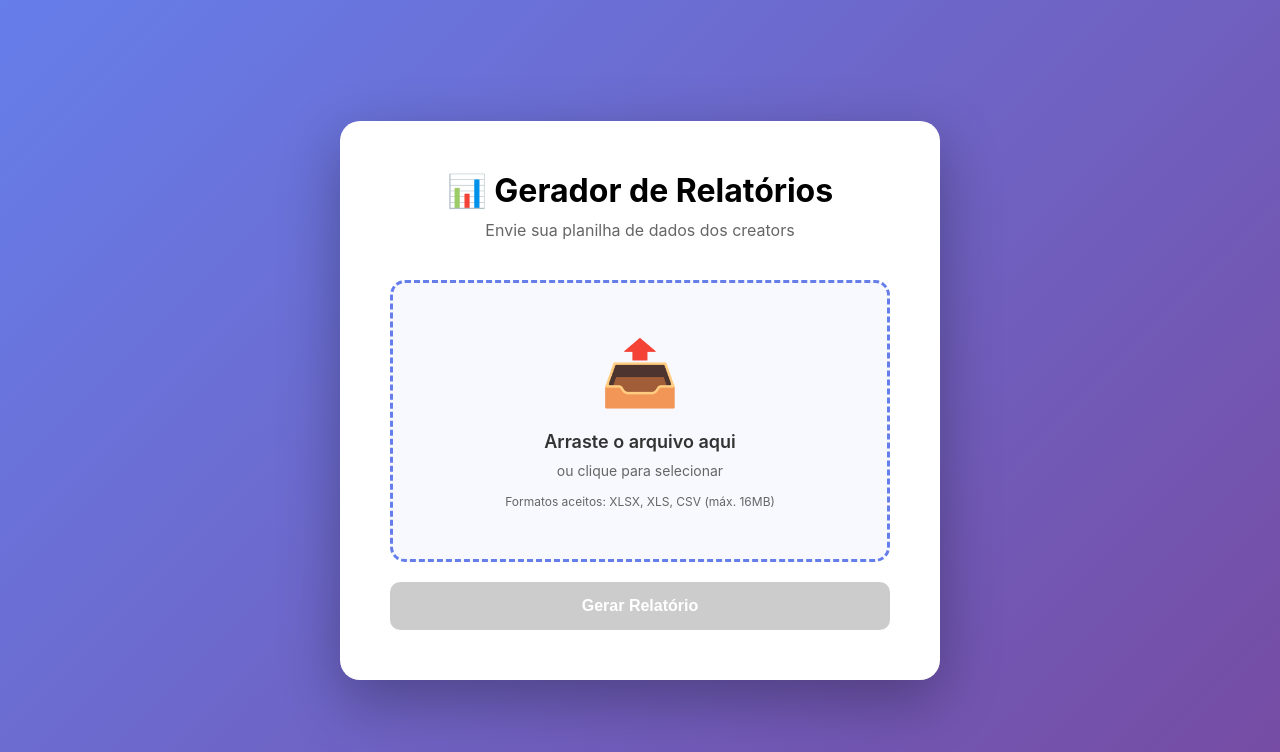
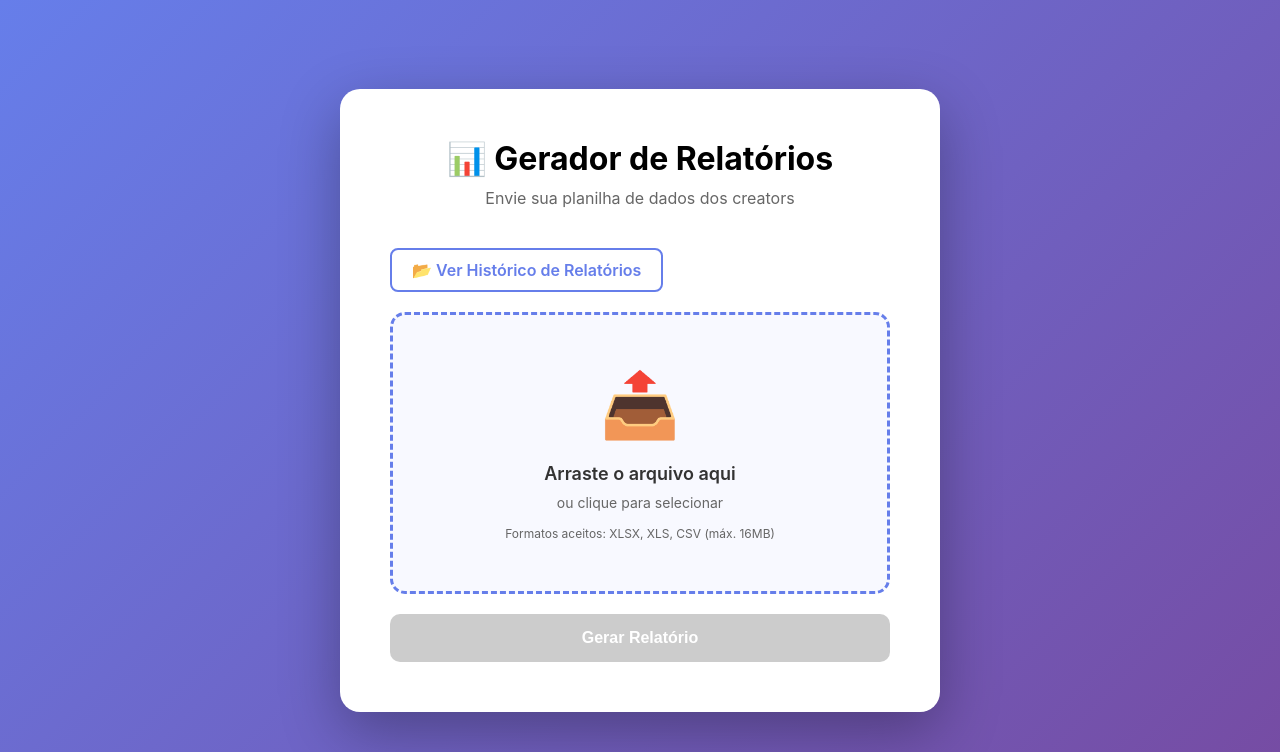
Before and after one commit to mktdgustavo-cmyk/tiktok-agency-reports, a Flask app: page / in a window 1280 px wide. Shown: the top 752 px of the page. Run offline with Flask 3, Linux system fonts and the light colour scheme.

Commit message:
Update index.html

```diff
--- a/templates/index.html
+++ b/templates/index.html
@@ -225,6 +225,10 @@
         <h1>📊 Gerador de Relatórios</h1>
         <p class="subtitle">Envie sua planilha de dados dos creators</p>
 
+        <a href="/historico" style="display: inline-block; margin-bottom: 20px; padding: 10px 20px; background: white; color: #667eea; border: 2px solid #667eea; border-radius: 8px; text-decoration: none; font-weight: 600; transition: all 0.3s ease;">
+            📂 Ver Histórico de Relatórios
+        </a>
+
         <div class="upload-area" id="uploadArea">
             <div class="upload-icon">📤</div>
             <div class="upload-text">Arraste o arquivo aqui</div>
```
